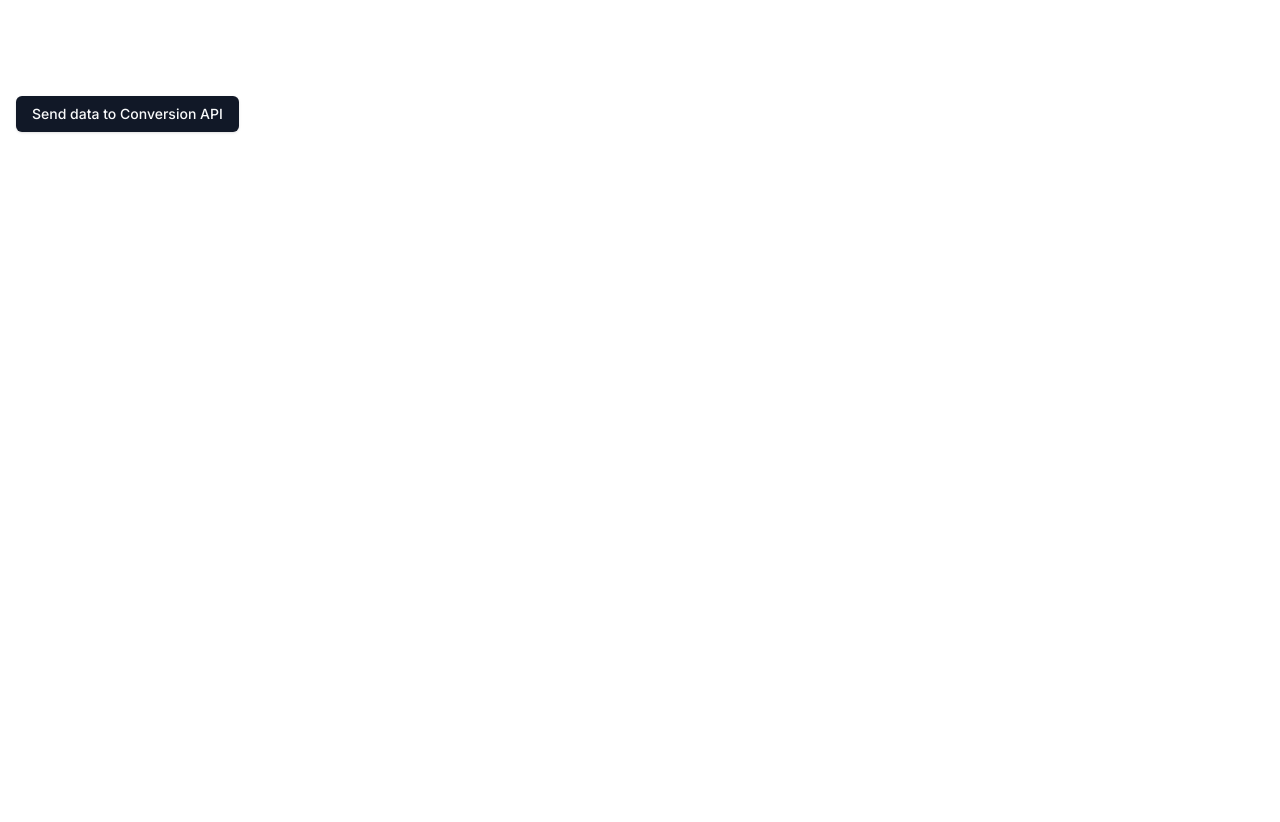
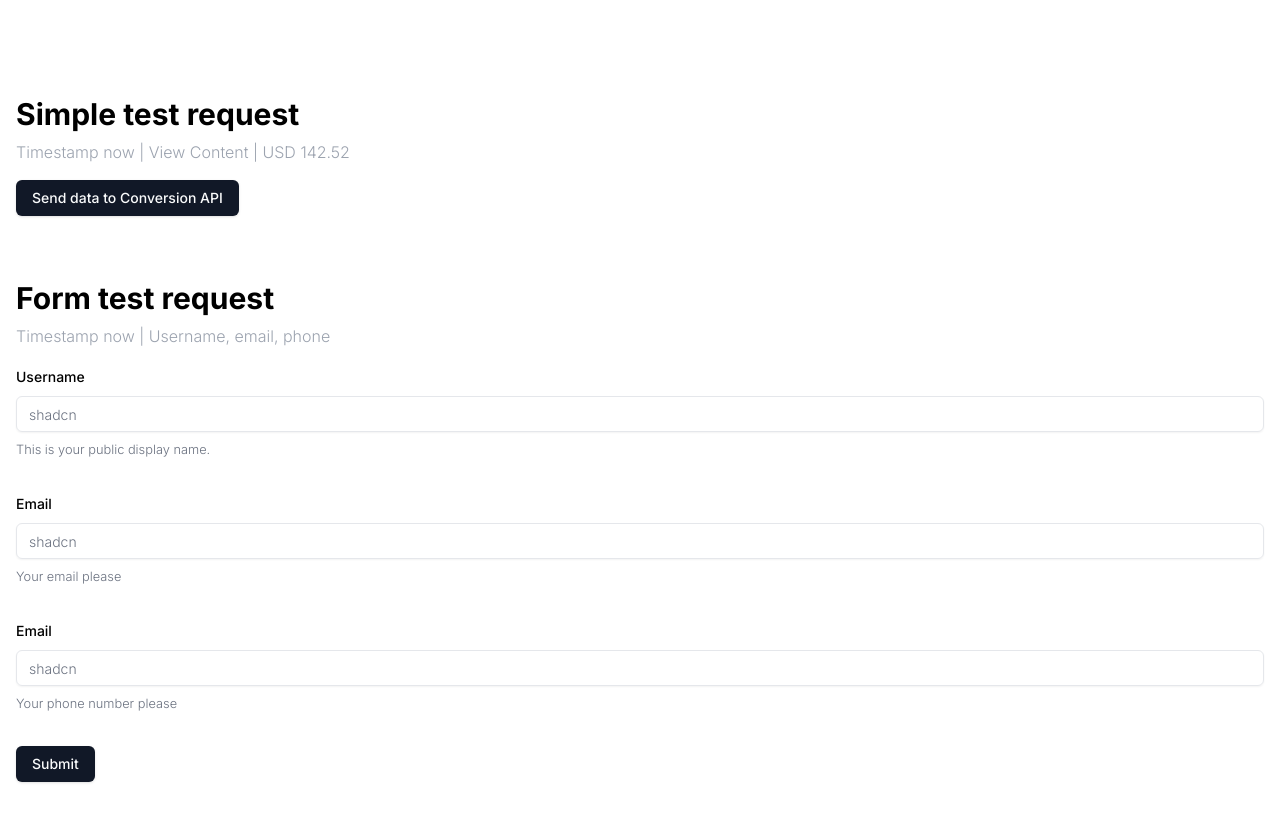
Before and after one commit to GeckoDevelopment/conversion-api-testground, a Next.js app in the folder frontend/: page / in a window 1280 px wide. Shown: the top 822 px of the page. Before the commit the page ends 800 px from the top, so only its background shows below. Built offline with nearby package versions, Linux system fonts and the light colour scheme.

Commit message:
added form in frontend

```diff
--- a/frontend/app/page.tsx
+++ b/frontend/app/page.tsx
@@ -1,4 +1,5 @@
 import RequestButton from "@/components/custom/RequestButton";
+import SimpleTestForm from "@/components/form/SimpleTestForm";
 import Container from "@/components/general/Container";
 import Section from "@/components/general/Section";
 
@@ -8,7 +9,15 @@ export default function Home() {
     <main>
       <Section>
         <Container>
+          <h2 className="mb-2">Simple test request</h2>
+          <p className="mb-4 text-gray-400">Timestamp now | View Content | USD 142.52</p>
           <RequestButton />
+        </Container>
+
+        <Container>
+          <h2 className="mb-2">Form test request</h2>
+          <p className="mb-4 text-gray-400">Timestamp now | Username, email, phone</p>
+          <SimpleTestForm />
         </Container>
       </Section>
     </main>
```
